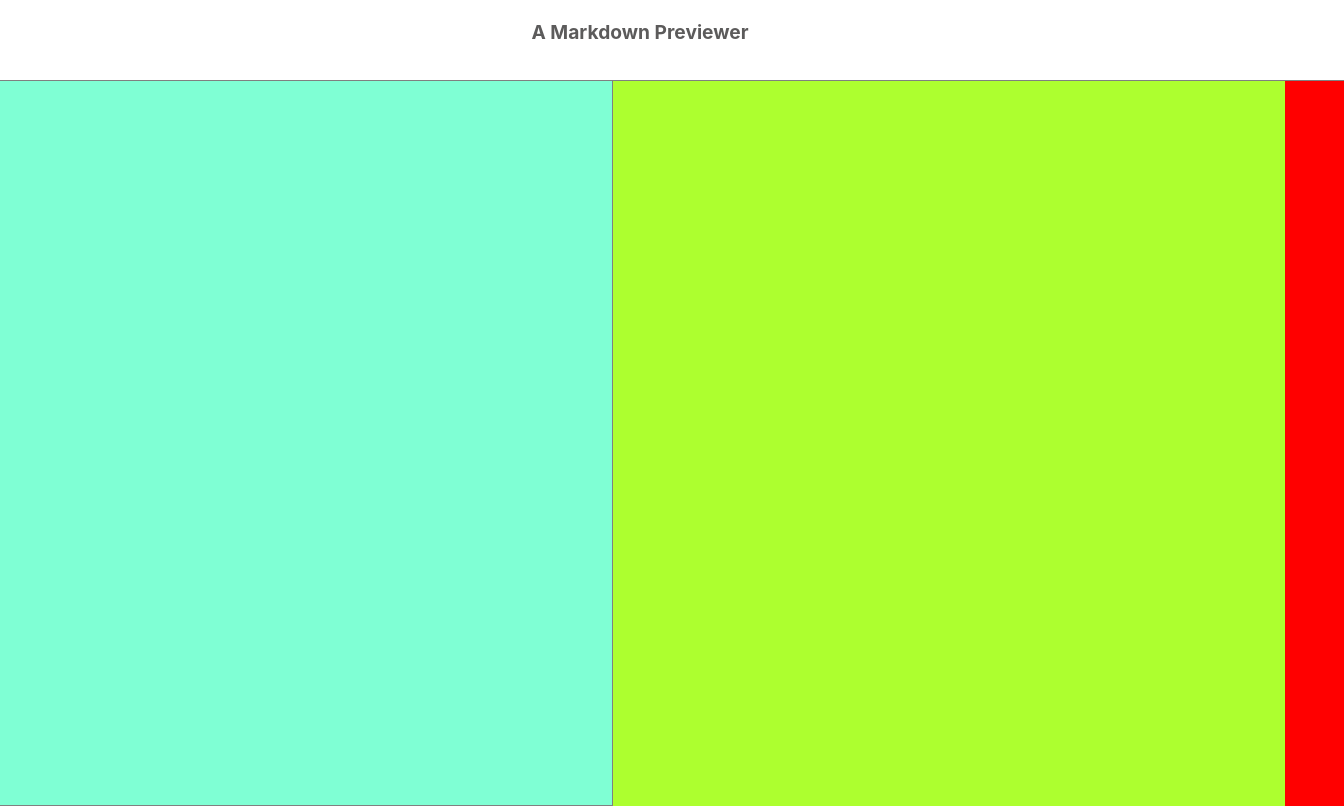
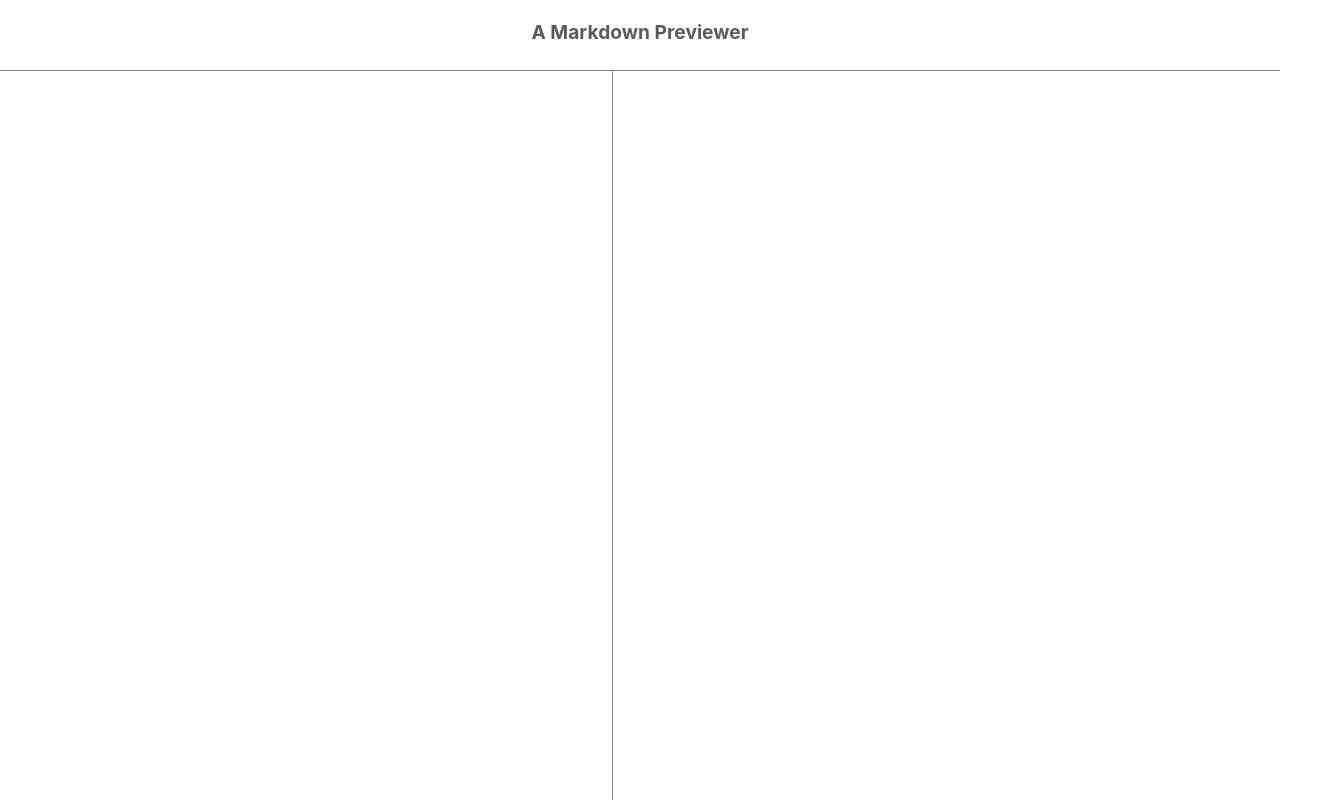
Before and after one commit to rafael-atias/markdown-previewer, a React (Create React App) app: page / in a window 1280 px wide. Shown: the whole page, 1344 px wide, since content can reach past the window. Built offline with nearby package versions, Linux system fonts and the light colour scheme.

Commit message:
design somewhat done

```diff
--- a/src/App.css
+++ b/src/App.css
@@ -1,28 +1,19 @@
-/*
-Problematic cases right now:
-- small screens landscape orientation: the header
-  is so small that the user cannot see the heading
-- big screens portrait orientation: the header
-  is very big and the heading is very small
-*/
-
 /* BASE RULES */
 
 html {
     width: 100%;
     height: 100%;
-    box-sizing: content-box;
-    font-size: 16px;
+    box-sizing: border-box;
     margin: 0;
     padding: 0;
     position: absolute;
+    overflow: hidden;
 }
 
 body {
     width: 100%;
     height: 100%;
-    overflow-x: hidden;
-    background-color: red;
+    overflow: hidden;
     position: relative;
 }
 
@@ -31,7 +22,7 @@ body {
 header {
     width: 100%;
     overflow: hidden;
-    height: 7%;
+    height: 2rem;
     top: 0px;
     border-bottom: thin solid grey;
     background-color: white;
@@ -42,20 +33,20 @@ h1 {
     text-align: center;
     line-height: 50%;
     color: #5c5b5b;
-    font-size: 0.9rem;
+    font-size: 1.2em;
 }
 
 .layout {
     width: 100%;
-    overflow-x: hidden;
+    overflow: hidden;
+    font-size: 1em;
 }
 
 div.layout {
     margin-top: -5px;
     height: 52vh;
-    background-color: greenyellow;
     padding-right: 5%;
-    overflow-y: hidden;
+    overflow-y: auto;
 }
 
 /* In textarea and textarea:focus, the border, resize
@@ -70,19 +61,20 @@ textarea.layout {
     border-bottom: thin solid grey;
 
     width: 100vw;
-    height: 49vh;
-
-    background-color: aquamarine;
+    height: 45vh;
+    overflow-y: auto;
 }
 
 textarea:focus {
     outline: none;
 }
 
+/* min-width: 450px */
+@media (min-width: 28.125rem) {
 
-@media(min-width: 450px) {
     header {
-        height: 10vh;
+        height: 4.375rem;
+        /* approx. 10vh */
     }
 
     h1 {
@@ -99,6 +91,8 @@ textarea:focus {
     .layout {
         width: 50vw;
         height: 100vh;
+        min-height: 100vh;
+        overflow: hidden;
     }
 
     div.layout {
@@ -119,3 +113,38 @@ textarea:focus {
         height: 90vh;
     }
 }
+
+/* CORNER CASES */
+
+/*
+min-height: 301px
+max-height: 600px
+ */
+@media (min-height: 18.8125rem) and (max-height: 37.5rem) {
+    header {
+        height: 3rem;
+    }
+
+    h1 {
+        line-height: 1.4rem;
+        font-size: 1rem;
+    }
+}
+
+/* 340px approximately, 18.82 em */
+@media(max-height:21.25rem) {
+    header {
+        height: 1.6rem;
+    }
+
+    h1 {
+        line-height: 0.3rem;
+        font-size: 1rem;
+    }
+}
+
+@media (max-width: 449px) {
+    h1 {
+        font-size: 0.7rem;
+    }
+}
```
